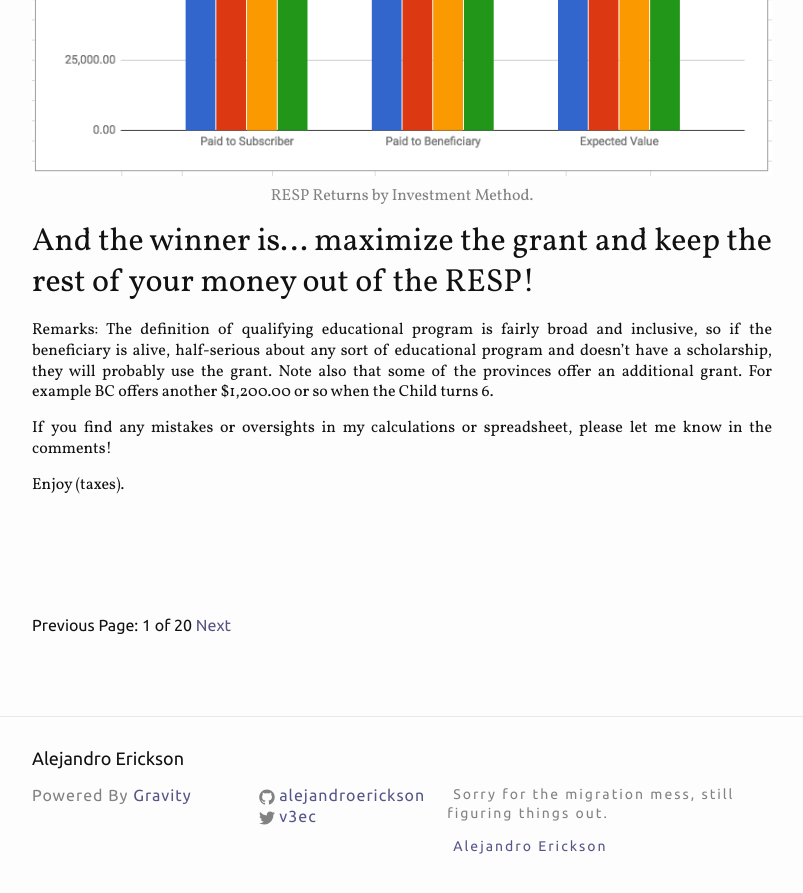
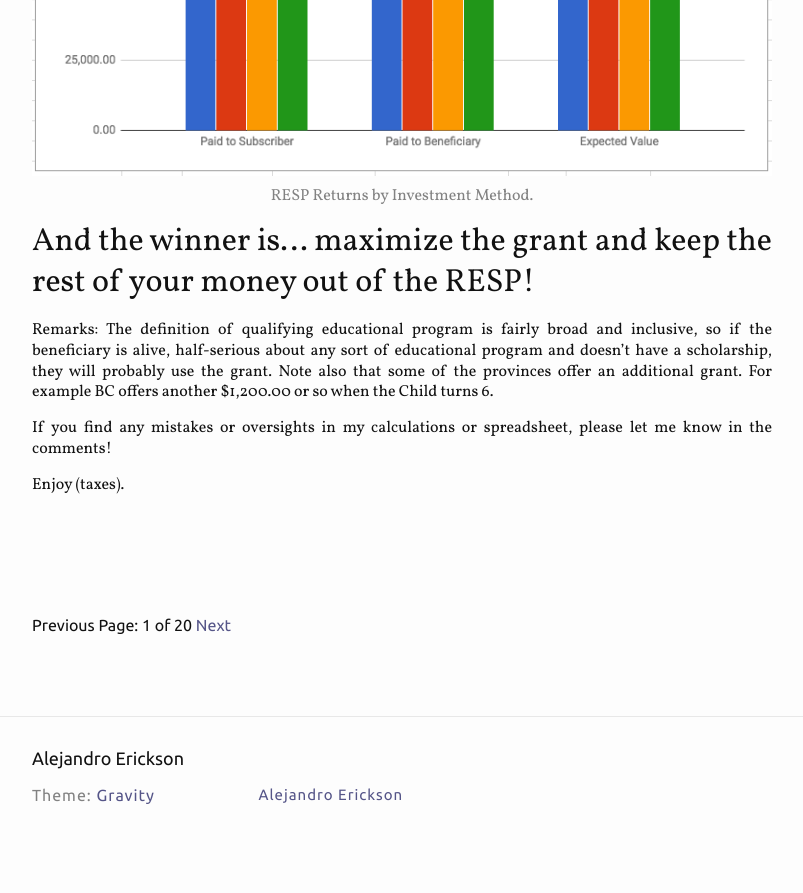
Before and after one commit to alejandroerickson/alejandroerickson.github.io, a Jekyll site: the page built from index.html, in a window 1280 px wide and 900 px high, scrolled down 10076 px. Shown: the top 893 px of the window, without its empty margins (238-1041 px from the left). Built offline with Jekyll 4.4.1, drawn with Linux system fonts in a browser that asks for light colours; nearby versions of some CDN libraries; the list of posts is cut into pages by our own code; comment, search, counter and statistics services are not loaded; after the commit the page ends 10942 px from its top, so only the background shows below that; some of the changed text lies outside the part shown.

Commit message:
edit galleries, improve header and footer

```diff
--- a/_config.yml
+++ b/_config.yml
@@ -20,16 +20,6 @@ github_username:  alejandroerickson
 plugins: [jekyll-paginate,jekyll-sitemap]
 paginate: 5
 external_links:
-  - url: http://www.flickr.com/photos/alejandroerickson/
-    name: flickr
-  - url: http://geoburst.ca
-    name: geoburst
-  - url: http://www.youtube.com/user/lutherdriggers
-    name: youtube
-  - url: http://www.instructables.com/member/alejandroerickson/
-    name: instructables
-  - url: http://www.facebook.com/alejandro.erickson
-    name: facebook
   - url: https://www.linkedin.com/in/alejandro-erickson-33777520
     name: linkedin
 avatar: /images/alejandro-erickson-2017.jpg
--- a/_includes/footer.html
+++ b/_includes/footer.html
@@ -7,37 +7,13 @@
     <div class="footer-col-wrapper">
       <div class="footer-col footer-col-1">
         <ul class="contact-list footer-content">
-          <li>Powered By <a href="http://github.com/hemangsk/Gravity">Gravity</a></li>
-
+          <li>Theme: <a href="http://github.com/hemangsk/Gravity">Gravity</a></li>
         </ul>
-
-
       </div>
 
       <div class="footer-col footer-col-2 footer-content">
-        <ul class="social-media-list">
-          {% if site.github_username %}
-          <li>
-            {% include icon-github.html username=site.github_username %}
-          </li>
-          {% endif %}
-
-          {% if site.twitter_username %}
-          <li>
-            {% include icon-twitter.html username=site.twitter_username %}
-          </li>
-          {% endif %}
-        </ul>
-      </div>
-
-      <div class="footer-col footer-col-3 site-description">
-        <p>{{ site.tagline }}</p>
 <div class="LI-profile-badge"  data-version="v1" data-size="medium" data-locale="en_US" data-type="horizontal" data-theme="light" data-vanity="alejandro-erickson-33777520"><a class="LI-simple-link" href='https://uk.linkedin.com/in/alejandro-erickson-33777520?trk=profile-badge'>Alejandro Erickson</a></div>
       </div>
     </div>
-
   </div>
-
-  </div>
-
 </footer>
```
Also changed, not shown: galleries.md (+12 -4 lines).
